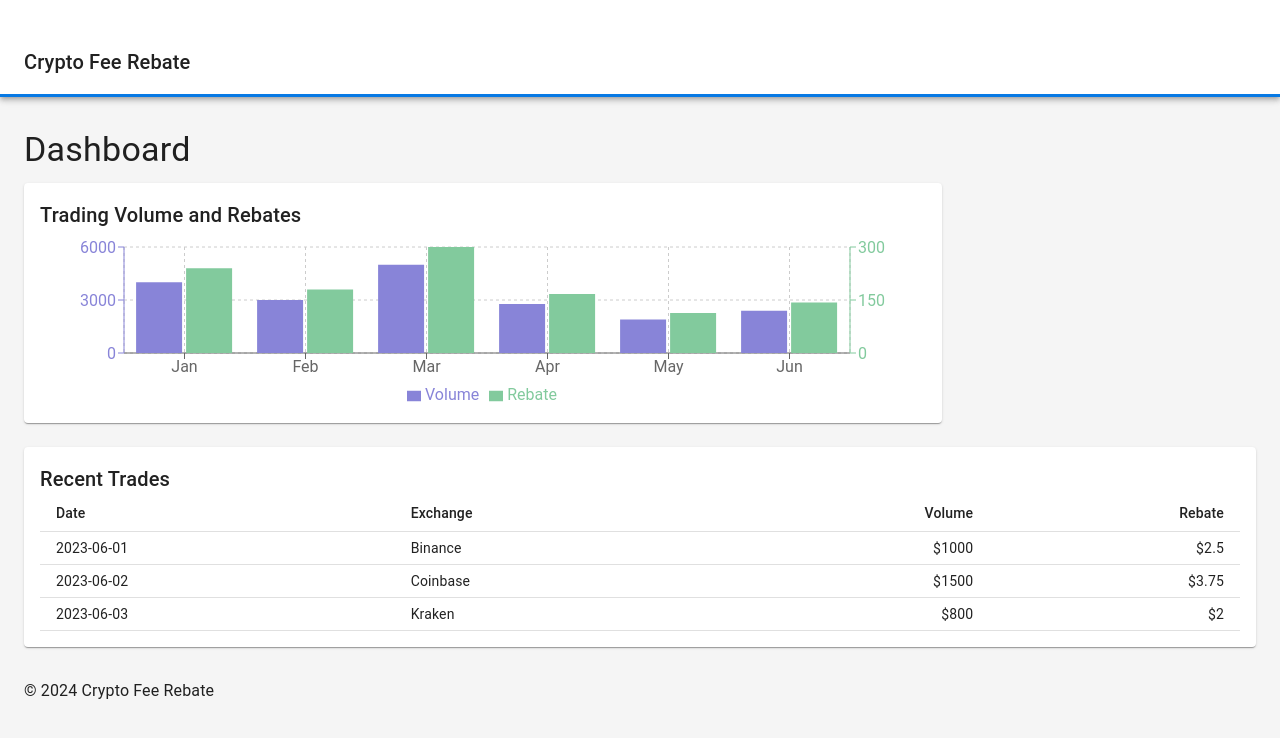
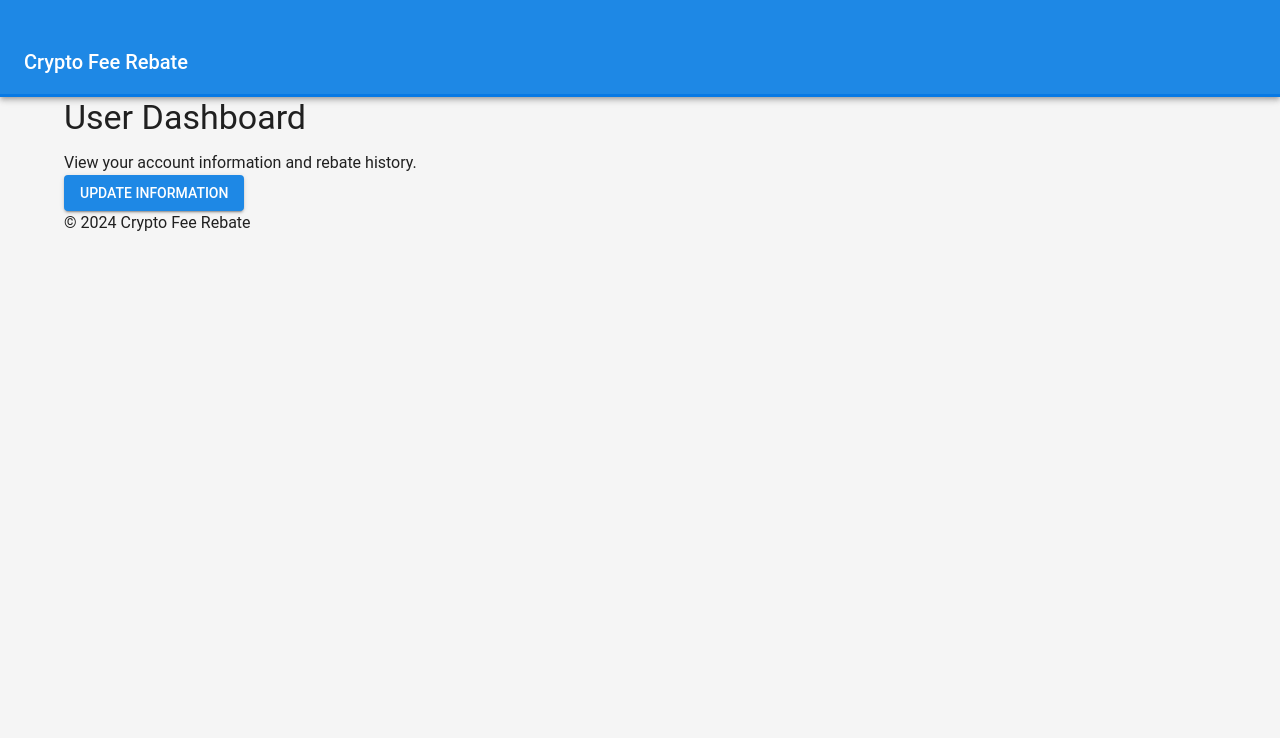
Before and after one commit to PSS0702/crypto-fee-rebate, a React (Create React App) app in the folder frontend/: page /dashboard in a window 1280 px wide. Shown: the top 738 px of the page. Built offline with nearby package versions, Linux system fonts and the light colour scheme.

Commit message:
Update Dashboard.js

```diff
--- a/frontend/src/pages/Dashboard.js
+++ b/frontend/src/pages/Dashboard.js
@@ -1,125 +1,18 @@
 import React from 'react';
-import {
-  Container,
-  Typography,
-  Grid,
-  Paper,
-  Table,
-  TableBody,
-  TableCell,
-  TableContainer,
-  TableHead,
-  TableRow,
-  makeStyles
-} from '@material-ui/core';
-import {
-  BarChart,
-  Bar,
-  XAxis,
-  YAxis,
-  CartesianGrid,
-  Tooltip,
-  Legend,
-  ResponsiveContainer
-} from 'recharts';
-
-const useStyles = makeStyles((theme) => ({
-  container: {
-    paddingTop: theme.spacing(4),
-    paddingBottom: theme.spacing(4),
-  },
-  paper: {
-    padding: theme.spacing(2),
-    display: 'flex',
-    overflow: 'auto',
-    flexDirection: 'column',
-  },
-  fixedHeight: {
-    height: 240,
-  },
-}));
-
-// Dummy data for the chart
-const chartData = [
-  { name: 'Jan', volume: 4000, rebate: 240 },
-  { name: 'Feb', volume: 3000, rebate: 180 },
-  { name: 'Mar', volume: 5000, rebate: 300 },
-  { name: 'Apr', volume: 2780, rebate: 167 },
-  { name: 'May', volume: 1890, rebate: 113 },
-  { name: 'Jun', volume: 2390, rebate: 143 },
-];
-
-// Dummy data for recent trades
-const recentTrades = [
-  { id: 1, date: '2023-06-01', exchange: 'Binance', volume: 1000, rebate: 2.5 },
-  { id: 2, date: '2023-06-02', exchange: 'Coinbase', volume: 1500, rebate: 3.75 },
-  { id: 3, date: '2023-06-03', exchange: 'Kraken', volume: 800, rebate: 2 },
-];
+import { Container, Typography, Button } from '@mui/material';
 
 function Dashboard() {
-  const classes = useStyles();
-
   return (
-    <Container maxWidth="lg" className={classes.container}>
+    <Container>
       <Typography variant="h4" gutterBottom>
-        Dashboard
+        User Dashboard
       </Typography>
-      <Grid container spacing={3}>
-        {/* Chart */}
-        <Grid item xs={12} md={8} lg={9}>
-          <Paper className={`${classes.paper} ${classes.fixedHeight}`}>
-            <Typography variant="h6">Trading Volume and Rebates</Typography>
-            <ResponsiveContainer width="100%" height="100%">
-              <BarChart
-                data={chartData}
-                margin={{
-                  top: 16,
-                  right: 16,
-                  bottom: 0,
-                  left: 24,
-                }}
-              >
-                <CartesianGrid strokeDasharray="3 3" />
-                <XAxis dataKey="name" />
-                <YAxis yAxisId="left" orientation="left" stroke="#8884d8" />
-                <YAxis yAxisId="right" orientation="right" stroke="#82ca9d" />
-                <Tooltip />
-                <Legend />
-                <Bar yAxisId="left" dataKey="volume" fill="#8884d8" name="Volume" />
-                <Bar yAxisId="right" dataKey="rebate" fill="#82ca9d" name="Rebate" />
-              </BarChart>
-            </ResponsiveContainer>
-          </Paper>
-        </Grid>
-        {/* Recent trades */}
-        <Grid item xs={12}>
-          <Paper className={classes.paper}>
-            <Typography variant="h6">Recent Trades</Typography>
-            <TableContainer>
-              <Table size="small">
-                <TableHead>
-                  <TableRow>
-                    <TableCell>Date</TableCell>
-                    <TableCell>Exchange</TableCell>
-                    <TableCell align="right">Volume</TableCell>
-                    <TableCell align="right">Rebate</TableCell>
-                  </TableRow>
-                </TableHead>
-                <TableBody>
-                  {recentTrades.map((trade) => (
-                    <TableRow key={trade.id}>
-                      <TableCell>{trade.date}</TableCell>
-                      <TableCell>{trade.exchange}</TableCell>
-                      <TableCell align="right">${trade.volume}</TableCell>
-                      <TableCell align="right">${trade.rebate}</TableCell>
-                    </TableRow>
-                  ))}
-                </TableBody>
-              </Table>
-            </TableContainer>
-          </Paper>
-        </Grid>
-      </Grid>
+      <Typography variant="body1">
+        View your account information and rebate history.
+      </Typography>
+      <Button variant="contained" color="primary">
+        Update Information
+      </Button>
     </Container>
   );
 }
```
